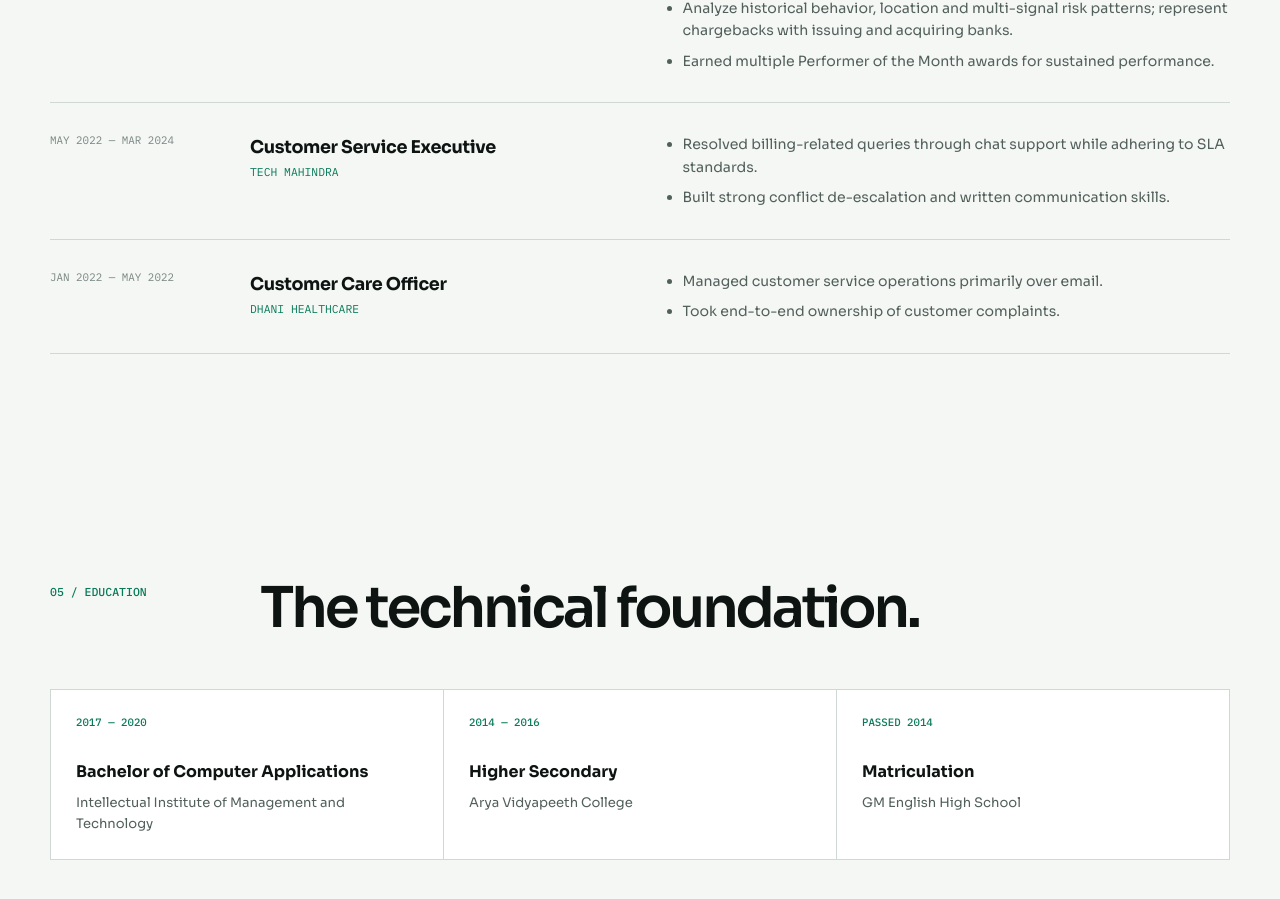
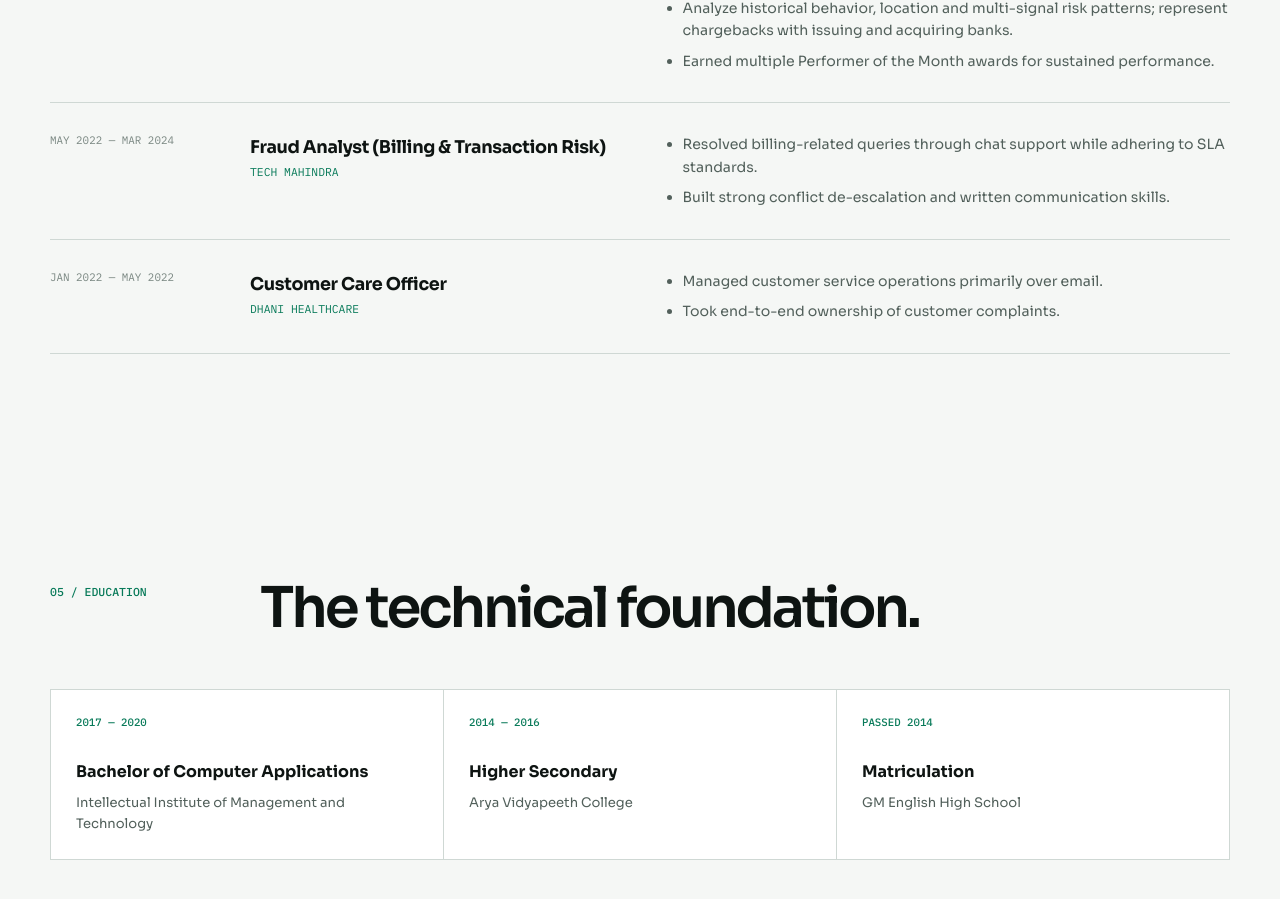
Before and after one commit to xeanuzz-create/ujjawal-online, a plain HTML site: page index.html in a window 1280 px wide. Shown: the part 3195-4094 px from the top of the page. Drawn offline with Linux system fonts and the light colour scheme; no server answers.

Commit message:
Update Tech Mahindra title to Fraud Analyst (Billing & Transaction Risk)

```diff
--- a/index.html
+++ b/index.html
@@ -405,7 +405,7 @@
       <div class="section-top"><p class="section-no">04 / EXPERIENCE</p><div><h2>From customer operations to transaction defense.</h2></div></div>
       <div class="timeline">
         <article class="role"><div class="role-date">OCT 2024 — PRESENT</div><div class="role-title"><h3>Fraud Analyst</h3><p>TELUS DIGITAL</p></div><ul class="role-detail"><li>Review approximately 12 high-risk e-commerce transactions per hour while maintaining a chargeback rate below 1% and quality scores above 95%.</li><li>Analyze historical behavior, location and multi-signal risk patterns; represent chargebacks with issuing and acquiring banks.</li><li>Earned multiple Performer of the Month awards for sustained performance.</li></ul></article>
-        <article class="role"><div class="role-date">MAY 2022 — MAR 2024</div><div class="role-title"><h3>Customer Service Executive</h3><p>TECH MAHINDRA</p></div><ul class="role-detail"><li>Resolved billing-related queries through chat support while adhering to SLA standards.</li><li>Built strong conflict de-escalation and written communication skills.</li></ul></article>
+        <article class="role"><div class="role-date">MAY 2022 — MAR 2024</div><div class="role-title"><h3>Fraud Analyst (Billing &amp; Transaction Risk)</h3><p>TECH MAHINDRA</p></div><ul class="role-detail"><li>Resolved billing-related queries through chat support while adhering to SLA standards.</li><li>Built strong conflict de-escalation and written communication skills.</li></ul></article>
         <article class="role"><div class="role-date">JAN 2022 — MAY 2022</div><div class="role-title"><h3>Customer Care Officer</h3><p>DHANI HEALTHCARE</p></div><ul class="role-detail"><li>Managed customer service operations primarily over email.</li><li>Took end-to-end ownership of customer complaints.</li></ul></article>
       </div>
     </section>
```
